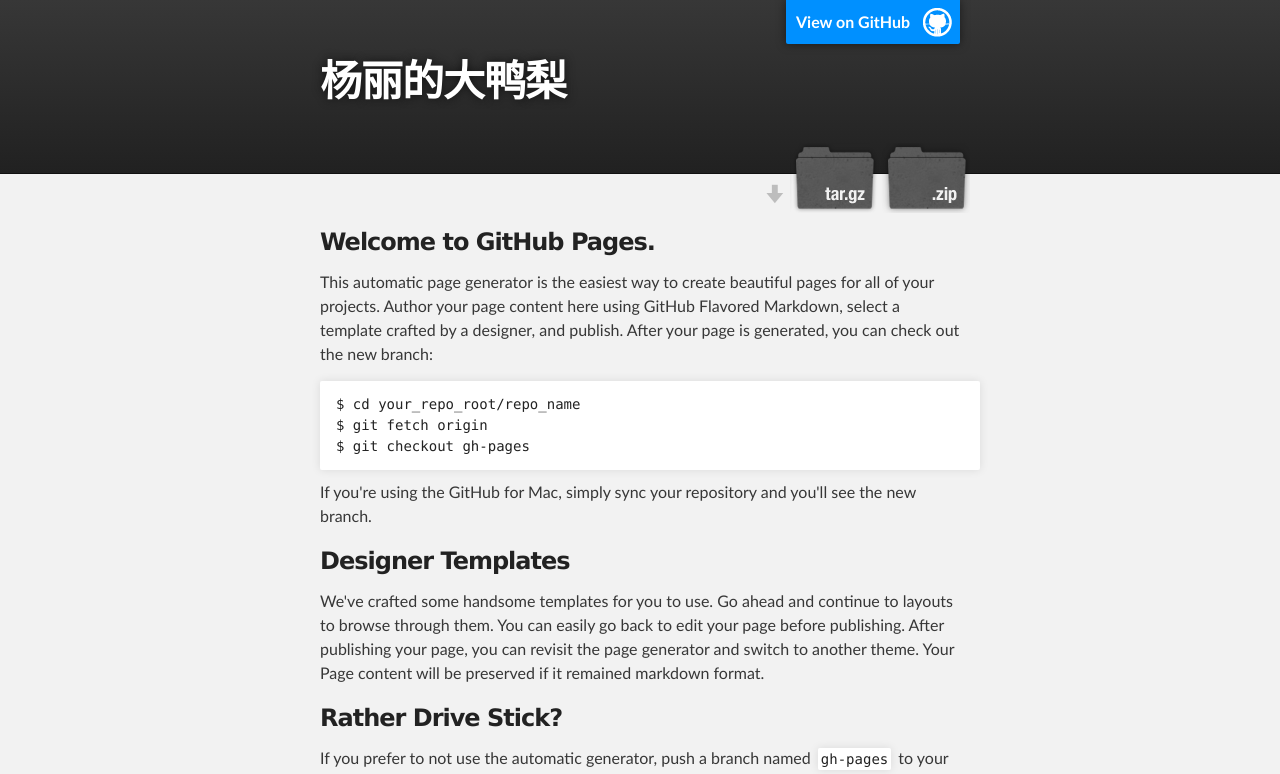
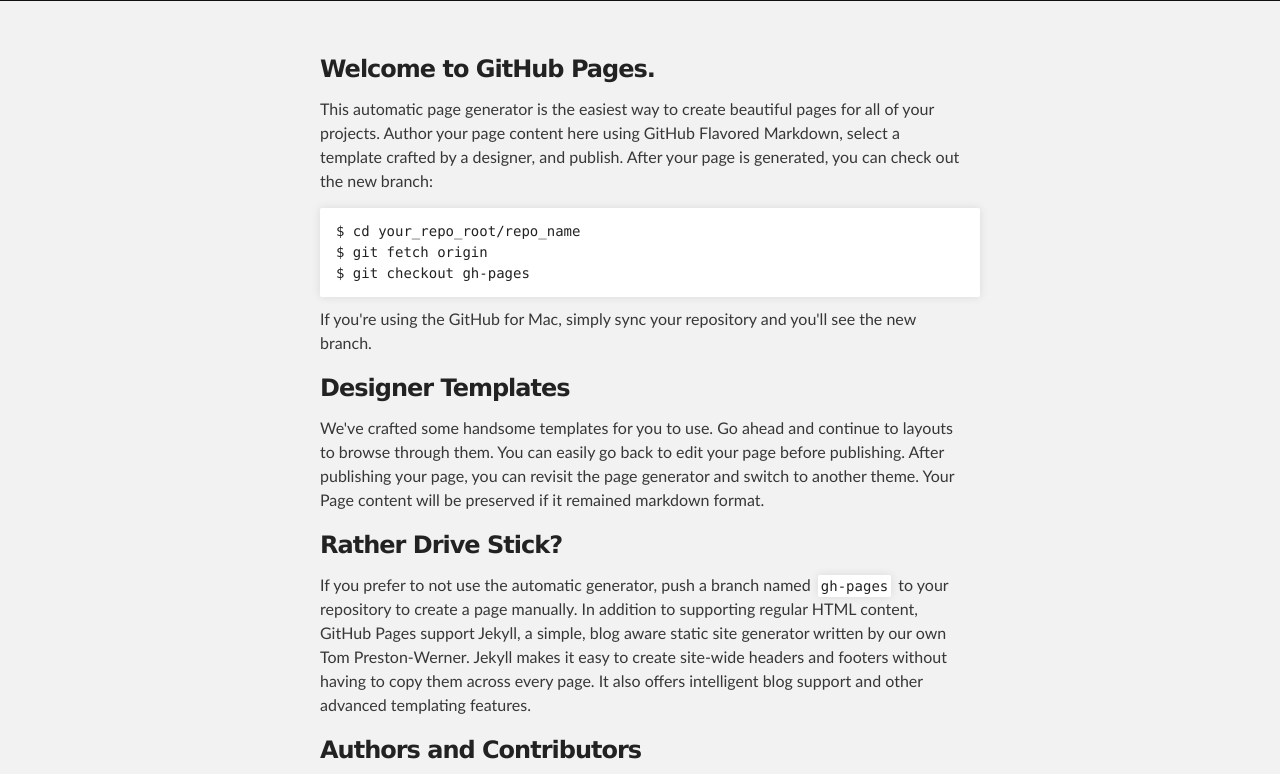
Before and after one commit to dayali/child, a plain HTML site: page index.html in a window 1280 px wide. Shown: the top 774 px of the page. Drawn offline with Linux system fonts and the light colour scheme.

Commit message:
Update index.html

```diff
--- a/index.html
+++ b/index.html
@@ -14,19 +14,7 @@
   <body>
 
     <!-- HEADER -->
-    <div id="header_wrap" class="outer">
-        <header class="inner">
-          <a id="forkme_banner" href="https://github.com/dayali/child">View on GitHub</a>
 
-          <h1 id="project_title">杨丽的大鸭梨</h1>
-          <h2 id="project_tagline"></h2>
-
-            <section id="downloads">
-              <a class="zip_download_link" href="https://github.com/dayali/child/zipball/master">Download this project as a .zip file</a>
-              <a class="tar_download_link" href="https://github.com/dayali/child/tarball/master">Download this project as a tar.gz file</a>
-            </section>
-        </header>
-    </div>
 
     <!-- MAIN CONTENT -->
     <div id="main_content_wrap" class="outer">
```
